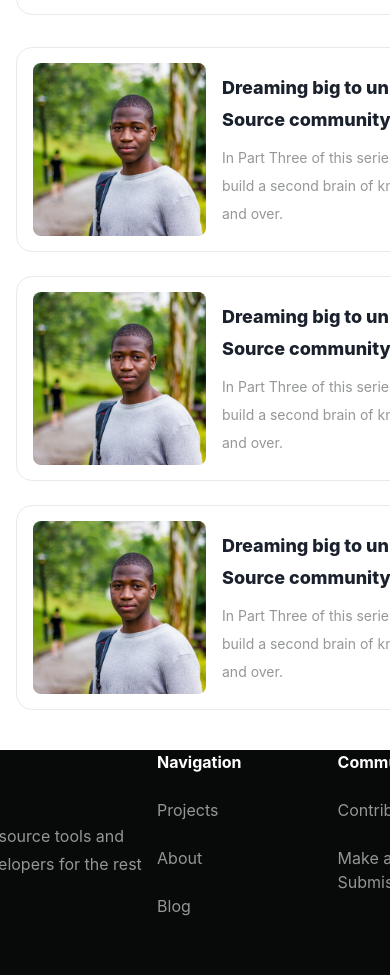
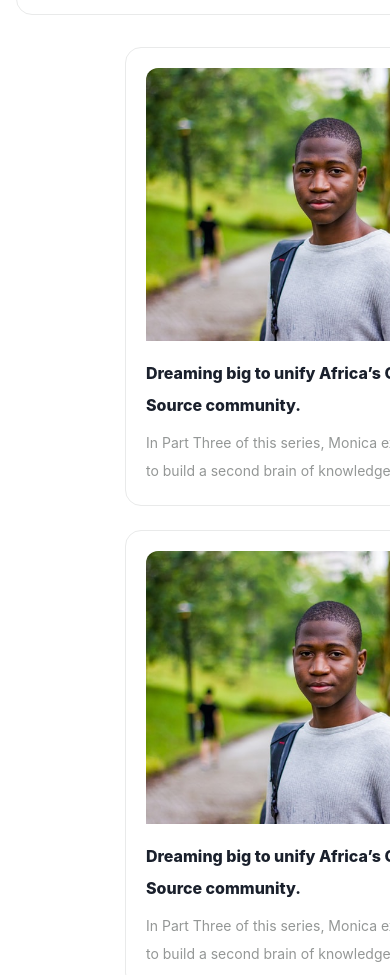
Before and after one commit to acekyd/made-in-nigeria, a Gatsby site: page / in a window 390 px wide. Shown: the part 5134-6109 px from the top of the page. Built offline with nearby package versions, Linux system fonts and the light colour scheme; Gatsby itself is replaced by a stand-in of ours.

Commit message:
responsive child component

```diff
--- a/src/components/featured-articles/feature-article-other.js
+++ b/src/components/featured-articles/feature-article-other.js
@@ -1,46 +1,102 @@
 import React from 'react';
 
-import { HStack, VStack, Image, Text, Link } from '@chakra-ui/react';
+import { VStack, Image, Text, Link, Box } from '@chakra-ui/react';
 
 import dreambig from '../../images/dreambig.jpeg';
 
 const FeatureArticleOther = () => {
   return (
-    <HStack
+    <Box
+      display="flex"
       borderWidth="1px"
       borderColor="#E9EAEA"
-      padding="16px"
+      padding={{ base: '20px', sm: '20px', md: '20px', lg: '16px', xl: '16px', '2xl': '16px' }}
       borderRadius="16px"
-      width="36.5rem"
-      height="12.813rem"
+      width={{
+        base: '22.875rem',
+        sm: '22.875rem',
+        md: '22.875rem',
+        lg: '36.5rem',
+        xl: '36.5rem',
+        '2xl': '36.5rem',
+      }}
+      height={{
+        base: '28.688rem',
+        sm: '28.688rem',
+        md: '28.688rem',
+        lg: '12.813rem',
+        xl: '12.813rem',
+        '2xl': '12.813rem',
+      }}
       gap="1rem"
+      flexDirection={{
+        base: 'column',
+        sm: 'column',
+        md: 'column',
+        lg: 'row',
+        xl: 'row',
+        '2xl': 'row',
+      }}
     >
       <Image
         src={dreambig}
         alt=""
-        width="10.813rem"
-        height="10.813rem"
-        borderRadius={8}
-        transition="ease-out"
-        transitionProperty="all"
-        transitionDuration="normal"
-        _groupHover={{ transform: 'scale(1.1, 1.1)' }}
+        width={{
+          base: '20.375rem',
+          sm: '20.375rem',
+          md: '20.375rem',
+          lg: '10.813rem',
+          xl: '10.813rem',
+          '2xl': '10.813rem',
+        }}
+        height={{
+          base: '17.938rem',
+          sm: '17.938rem',
+          md: '17.938rem',
+          lg: '10.813rem',
+          xl: '10.813rem',
+          '2xl': '10.813rem',
+        }}
+        borderRadius={{
+          base: '12px 12px 0 0',
+          sm: '12px 12px 0 0',
+          md: '12px 12px 0 0',
+          lg: 8,
+          xl: 8,
+          '2xl': 8,
+        }}
         objectFit="cover"
-        quality="100"
       />
 
-      <VStack width="22.188rem">
+      <VStack width={{ lg: '22.188rem', xl: '22.188rem', '2xl': '22.188rem' }}>
         <Link href="https://madeinnigeria.dev">
-          <Text fontWeight="800" fontSize="1.125rem" lineHeight="2rem">
+          <Text
+            fontWeight="800"
+            fontSize={{
+              base: '1rem',
+              sm: '1rem',
+              md: '1rem',
+              lg: '1.125rem',
+              xl: '1.125rem',
+              '2xl': '1.125rem',
+            }}
+            lineHeight="2rem"
+          >
             Dreaming big to unify Africa’s Open Source community.
           </Text>
         </Link>
-        <Text fontSize="0.875rem" lineHeight="1.75rem" color="#949796" fontWeight="400">
+        <Text
+          fontSize="0.875rem"
+          lineHeight="1.75rem"
+          color="#949796"
+          fontWeight="400"
+          noOfLines={{ base: 2, sm: 2, md: 2, lg: 3, xl: 3, '2xl': 3 }}
+        >
           In Part Three of this series, Monica explains how to build a second brain of knowledge
           you’ll use over and over.
         </Text>
       </VStack>
-    </HStack>
+    </Box>
   );
 };
 
```
